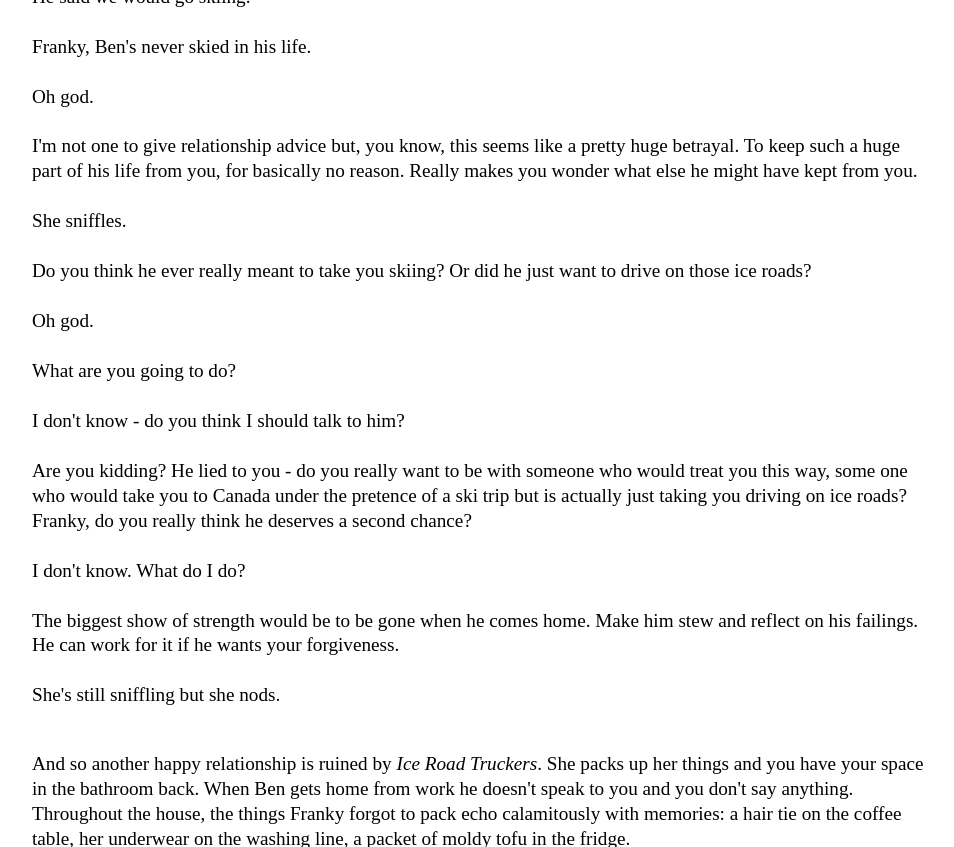
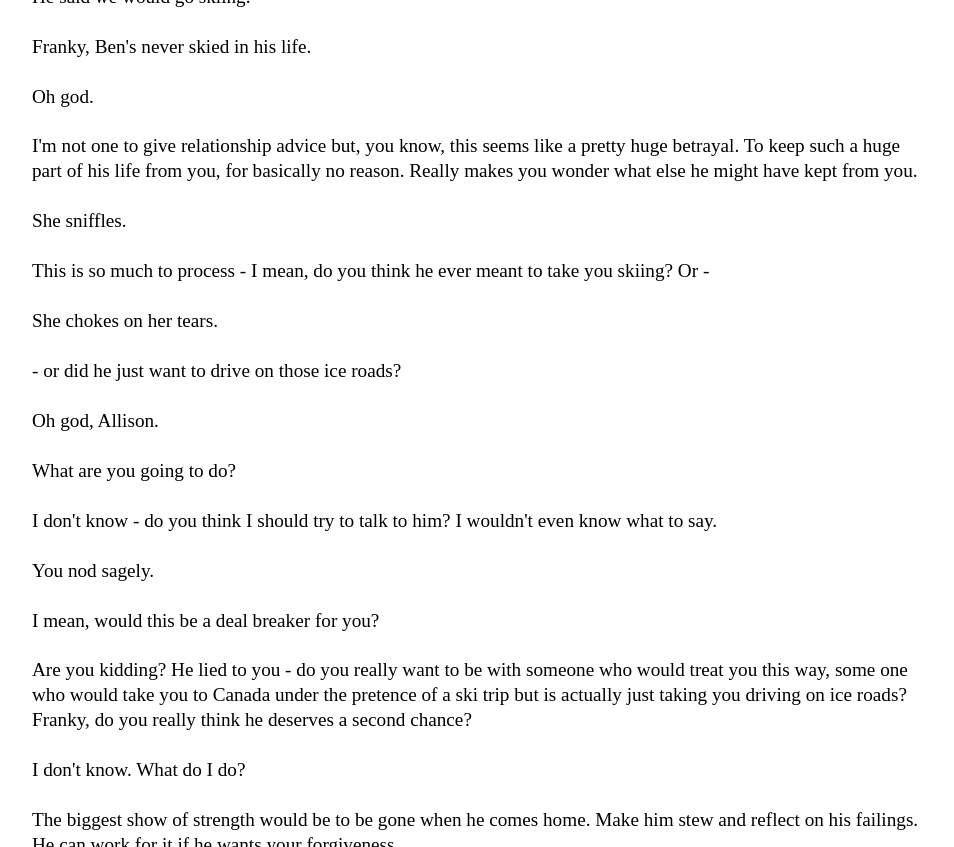
Before and after one commit to Pinelife/pinelife.github.io, a Jekyll site: the page built from Hellhole/Room7.html, in a window 1280 px wide and 900 px high, scrolled down 2105 px, cut to the strip 0-847 px from the top of the window. Shown: the whole strip, without its empty margins (160-1114 px from the left). Built offline with Jekyll 4.4.1, drawn with Linux system fonts in a browser that asks for light colours.

Commit message:
Update Room7.html

```diff
--- a/Hellhole/Room7.html
+++ b/Hellhole/Room7.html
@@ -100,15 +100,23 @@ Franky, Ben's never skied in his life.<br/>
   <br/>
   She sniffles.<br/>
   <br/>
-  Do you think he ever really meant to take you skiing? Or did he just want to drive on those ice roads?<br/>
+  This is so much to process - I mean, do you think he ever meant to take you skiing? Or - <br/>
   <br/>
-  Oh god.<br/>
+  She chokes on her tears.<br/>
+  <br/>
+  - or did he just want to drive on those ice roads?<br/>
+  <br/>
+  Oh god, Allison.<br/>
   <br/>
   What are you going to do?<br/>
   <br/>
-  I don't know - do you think I should talk to him?<br/>
+  I don't know - do you think I should try to talk to him? I wouldn't even know what to say.<br/>
   <br/>
- Are you kidding? He lied to you - do you really want to be with someone who would treat you this way, some one who would take
+  You nod sagely.<br/>
+  <br/>
+  I mean, would this be a deal breaker for you?<br/>
+  <br/>
+   Are you kidding? He lied to you - do you really want to be with someone who would treat you this way, some one who would take
   you to Canada under the pretence of a ski trip but is actually just taking you driving on ice roads? Franky, do you really think he
   deserves a second chance?<br/>
   <br/>
```
